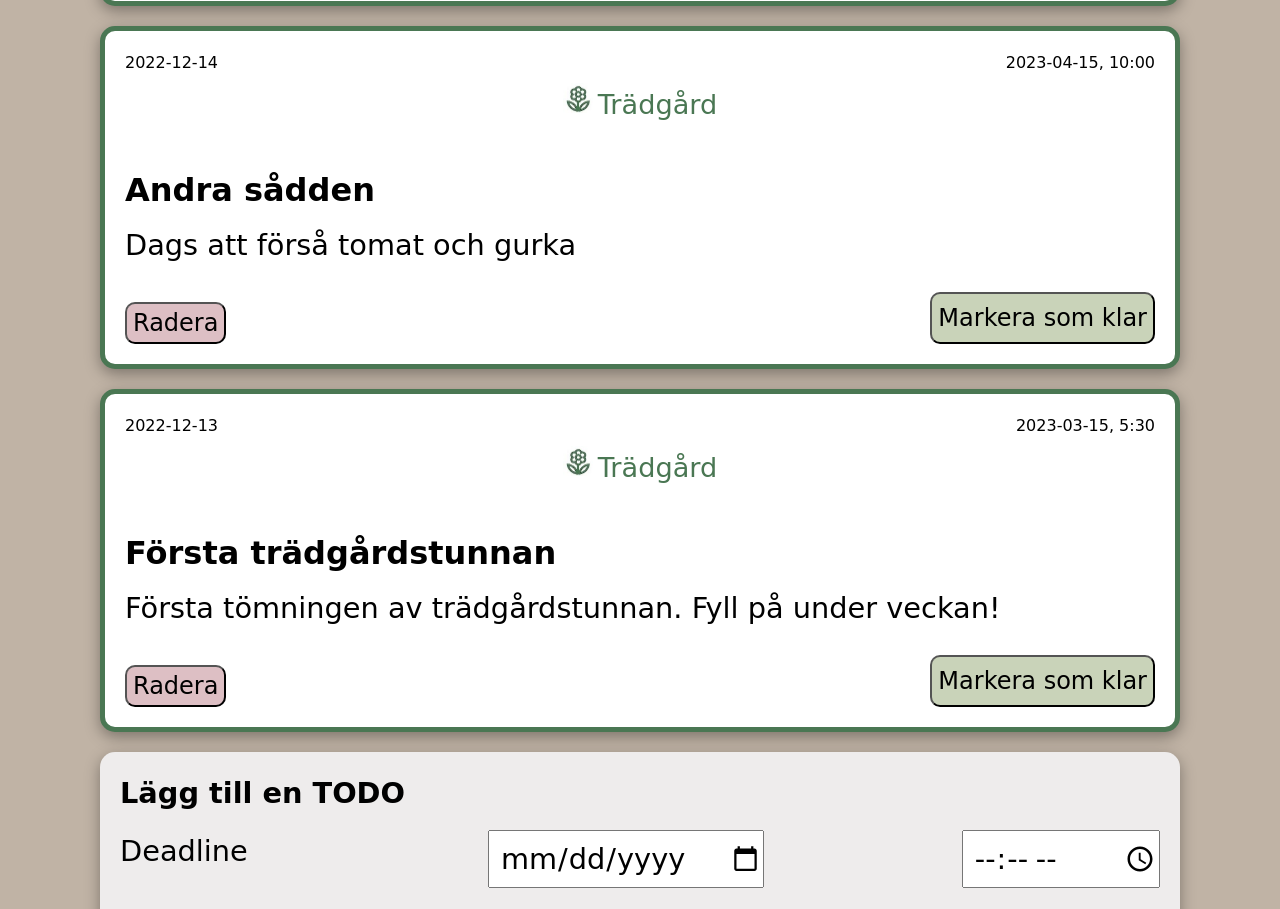
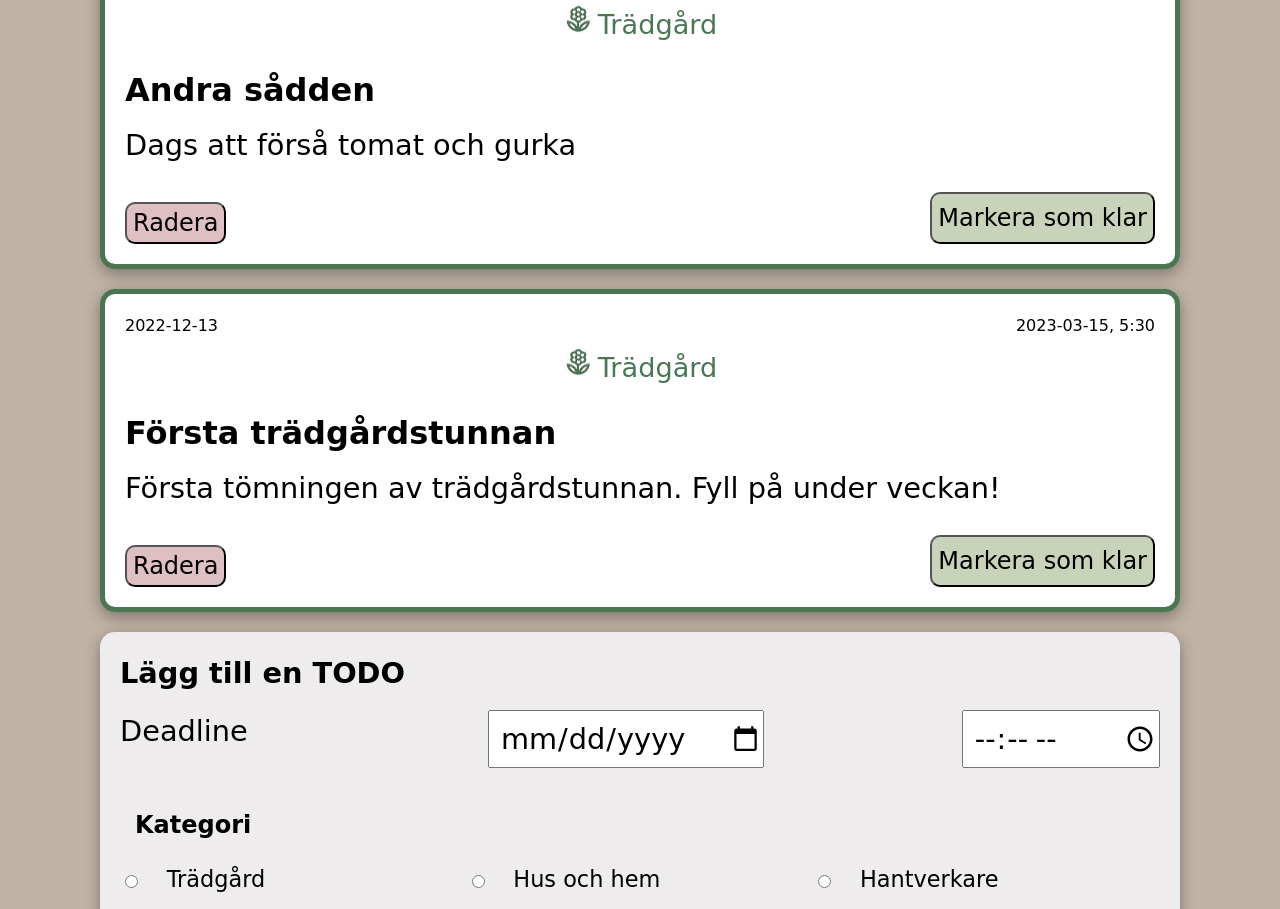
Before and after one commit to TessDevon/TodoAtHome, a website built with Vite: page index.html in a window 1280 px wide. Shown: the part 1873-2782 px from the top of the page. Built offline with nearby package versions, Linux system fonts and the light colour scheme; a web font is replaced by a local one.

Commit message:
Fixes. Changed comments in the list of things to do for the project. If applied, it will make it easier to follow my workflow.

```diff
--- a/src/main.ts
+++ b/src/main.ts
@@ -5,19 +5,20 @@ import './style/style.scss';
  * Lägga in HTML strukturen KLAR
  * Lägga till färgändring till kategorierna? KLAR
  * Funktion där man lägger till Todos KLART
- */
+ * Lägg till så det är två siffor i datumen, kolla Jennis film
+ * Se över att få deadlinedatum att se bättre ut MDN
+ * Aktivera ta bort TODO
+*/
 
 /* ATT GÖRA
  * Lägg till sparningar till LocalStorage för att spara de nya Todon.
- * Lägg till så det är två siffor i datumen, kolla Jennis film
- * Se över att få deadlinedatum att se bättre ut MDN
  * Tid:
  * Lägg till 5 dagar innan deadline med text i innerHTML
  * Lägg till röd skugga om deadlinen gått ut
  * Fler funktioner:
- * Aktivera ta bort TODO
  * Sortering, startdatum, deadline, namn (i bokstavsordning) och visas i kategori (i bokstavsordning)?
- * Aktivera Klarknapp och flytta längst ner i listan med grön bakgrundsfärg.
+ * Filter?
+ * Aktivera Klarknapp och flytta längst ner i listan med grå bakgrundsfärg och kryss i texten på knappen.
  */
 
 /* Hur använda lokal storage? Sist i projektet..?
@@ -123,8 +124,8 @@ function updateTodoList() { // funktion som kör arrayn av todos och för över
         <span class="todaysDateClass" id="todaysDate">${todoArticles[i].todaysDate}</span>
         <span class="deadlineDateClass" id="deadlineDate">${todoArticles[i].deadlineDate}</span>
       </div>
-      <div class="categoryDiv" id="categoryID">
-        <img id="iconImg">
+      <div id="categoryID" class="categoryDiv">
+        <img id="iconImg" class="iconImgClass">
         <span class="categoryClass" id="category">${todoArticles[i].category}</span>
       </div>
         <h2 class="toDoNameClass" id="toDoName">${todoArticles[i].toDoName}</h2>
--- a/src/style/style.scss
+++ b/src/style/style.scss
@@ -120,7 +120,7 @@ flex-direction: column;
   margin-bottom: 25px;
 }
 
-#categoryID {
+.categoryDiv {
   display: flex;
   flex-direction: row;
   justify-content: center;
@@ -132,7 +132,7 @@ flex-direction: column;
   margin-bottom: 10px;
 }
 
-#iconImg{
+.iconImgClass{
   width: 30px;
   height: 30px;
   margin-top: 8px;
@@ -210,12 +210,6 @@ label span {
   font-size: 1rem;
   border-radius: 10px;
   background-color: rgb(221, 191, 196);
-}
-
-.categoryDiv{
-  display: flex;
-  flex-direction: column;
-  margin-bottom: 20px;
 }
 
 .categoryLabels{
```
